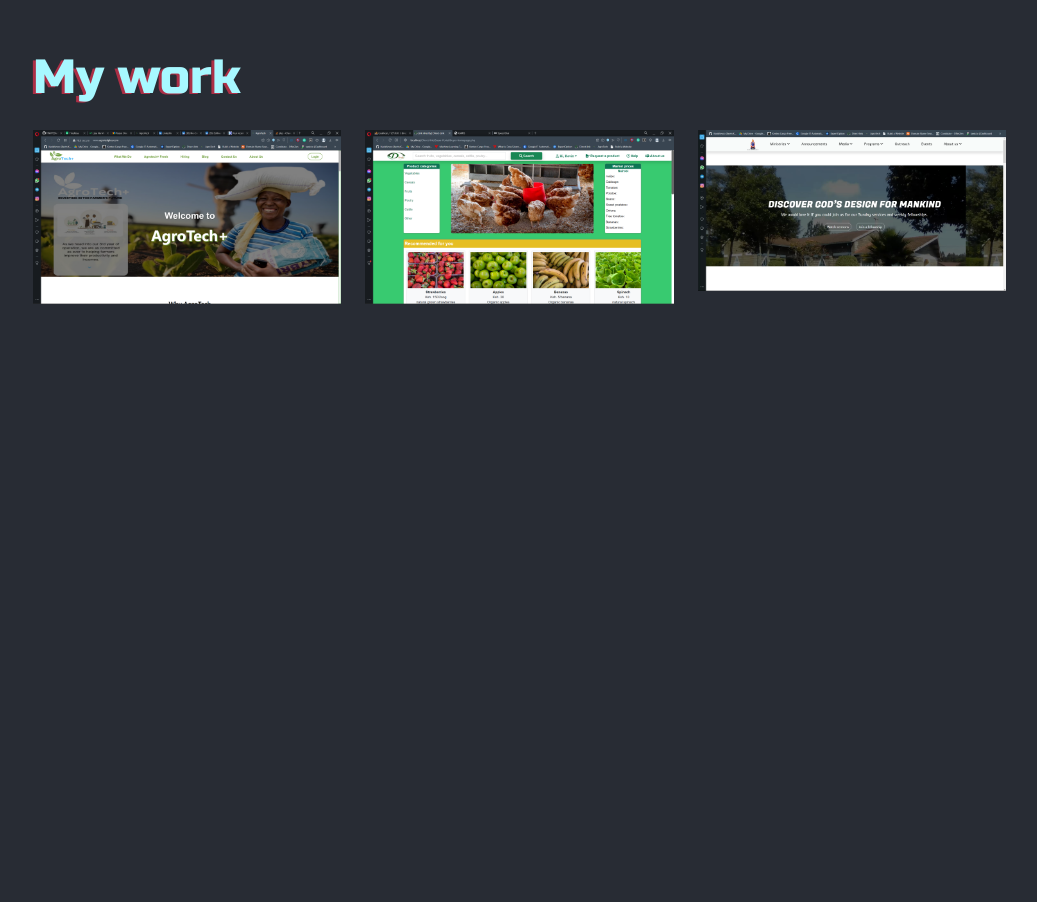
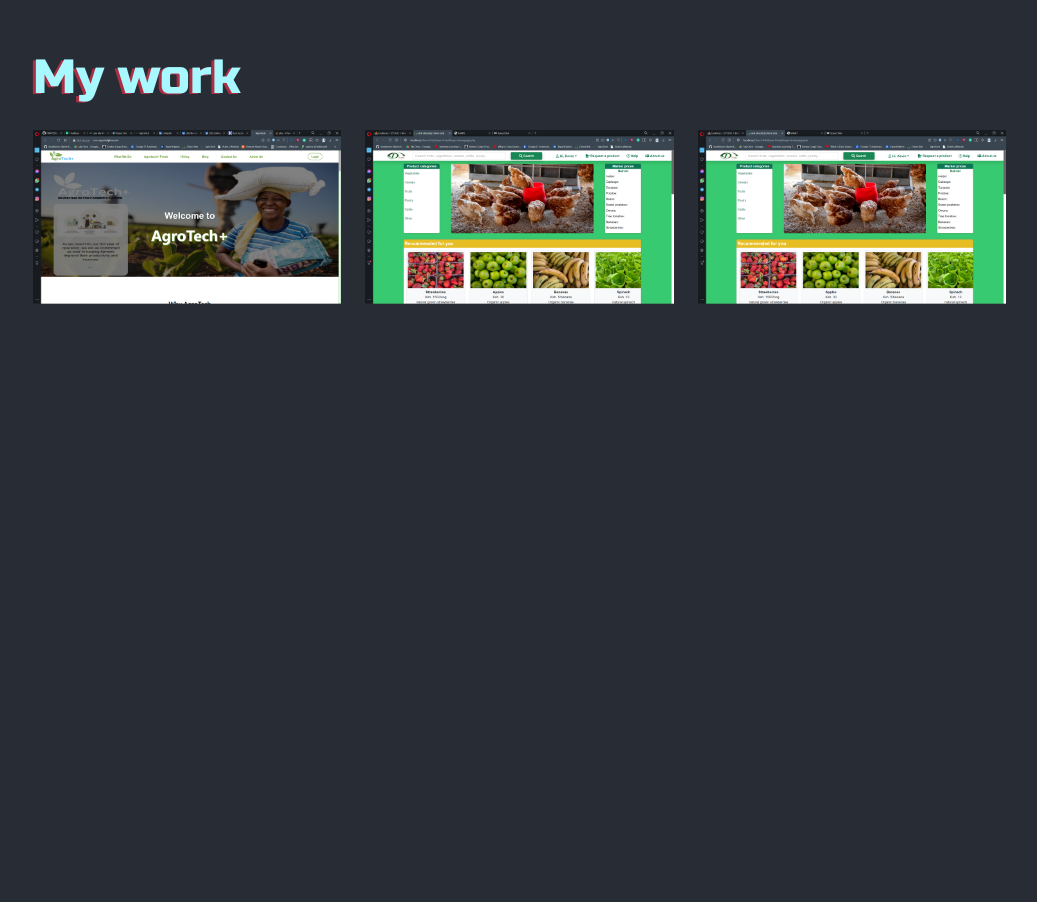
Before and after one commit to KarisKevoo/portfolio, a React (Create React App) app: page / in a window 1280 px wide. Shown: the part 2460-3362 px from the top of the page, without its empty margins (95-1132 px from the left). Built offline with nearby package versions, Linux system fonts and the light colour scheme.

Commit message:
testing addition of more work

```diff
--- a/src/components/Mywork.js
+++ b/src/components/Mywork.js
@@ -35,7 +35,8 @@
                     <p>My work</p>
                     <div style={mystyle} id="imageHolder"><img src="./Screenshot (75).png" alt="" style={imgstyle}></img><a href='https://www.agrotekplus.com' target="_blank" style={linkstyle}>Mylink</a></div>
                     <div style={mystyle} id="imageHolder"><img src="./Screenshot (397).png" alt="" style={imgstyle}></img><a href='#' target="_blank" style={linkstyle}>Mylink</a></div>
-                    <div style={mystyle} id="imageHolder"><img src="./Screenshot (93).png" alt="" style={imgstyle}></img><a href='#' target="_blank" style={linkstyle}>Mylink</a></div>
+                    <div style={mystyle} id="imageHolder"><img src="./Screenshot (397).png" alt="" style={imgstyle}></img><a href='#' target="_blank" style={linkstyle}>Mylink</a></div>
+                    {/* <div style={mystyle} id="imageHolder"><img src="./Screenshot (93).png" alt="" style={imgstyle}></img><a href='#' target="_blank" style={linkstyle}>Mylink</a></div> */}
                 </div>
             </section>
         </div>
```
